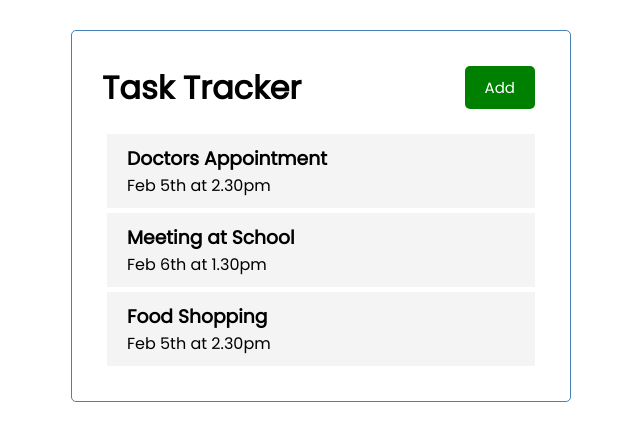
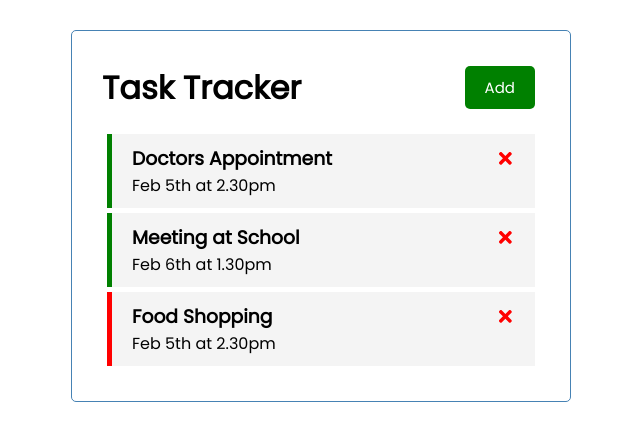
Before and after one commit to ShrayankM/React-Task-Tracker, a React (Create React App) app in the folder react-task-tracker/: page / in a window 1280 px wide. Shown: the top 440 px of the page, without its empty margins (319-959 px from the left). Built offline with nearby package versions, Linux system fonts and the light colour scheme.

Commit message:
added toggle for tasks

```diff
--- a/react-task-tracker/src/App.js
+++ b/react-task-tracker/src/App.js
@@ -23,10 +23,20 @@ function App() {
       remainder: false,
     }]);
 
+  //TODO Delete task functionality
+  const deleteTask = (id) => {
+    setTasks(tasks.filter((task) => task.id !== id));
+  }
+
+  //TODO Toggle Remainder on Double Click
+  const toggleRemainder = (id) => {
+    setTasks(tasks.map((task) => task.id === id ? {...task, remainder: !task.remainder} : task));
+  }
+
   return (
     <div className = "container">
       <Header/>
-      <Tasks tasks = {tasks} />
+      {tasks.length > 0 ? <Tasks tasks = {tasks} onDelete = {deleteTask} onToggle = {toggleRemainder} /> : 'No Tasks To Show'}
     </div>
   );
 }
--- a/react-task-tracker/src/components/Task.js
+++ b/react-task-tracker/src/components/Task.js
@@ -1,7 +1,12 @@
-const Task = ({ task }) => {
+import { FaTimes } from 'react-icons/fa'
+
+const Task = ({ task, onDelete, onToggle }) => {
   return (
-    <div className = 'task'>
-        <h3> {task.text} </h3>
+    <div className = {`task ${task.remainder ? 'remainder true' : 'remainder false'}`} onDoubleClick = {() => onToggle(task.id)}>
+        <h3> {task.text}
+            <FaTimes style = {{color: 'red', cursor: 'pointer'}}
+                     onClick = {() => onDelete(task.id)}/>
+        </h3>
         <p> {task.day} </p>
     </div>
   )
--- a/react-task-tracker/src/components/Tasks.js
+++ b/react-task-tracker/src/components/Tasks.js
@@ -1,9 +1,9 @@
 import Task from './Task'
 
-const Tasks = ({ tasks }) => {
+const Tasks = ({ tasks, onDelete, onToggle }) => {
   return (
     <>
-        {tasks.map((task) => (<Task key = {task.id} task = {task} ></Task>))}
+        {tasks.map((task) => (<Task key = {task.id} task = {task} onDelete = {onDelete} onToggle = {onToggle} ></Task>))}
     </>
   )
 }
--- a/react-task-tracker/src/index.css
+++ b/react-task-tracker/src/index.css
@@ -61,8 +61,12 @@ body {
   cursor: pointer;
 }
 
-.task.reminder {
+.task.remainder.true {
   border-left: 5px solid green;
+}
+
+.task.remainder.false {
+  border-left: 5px solid red;
 }
 
 .task h3 {
```
